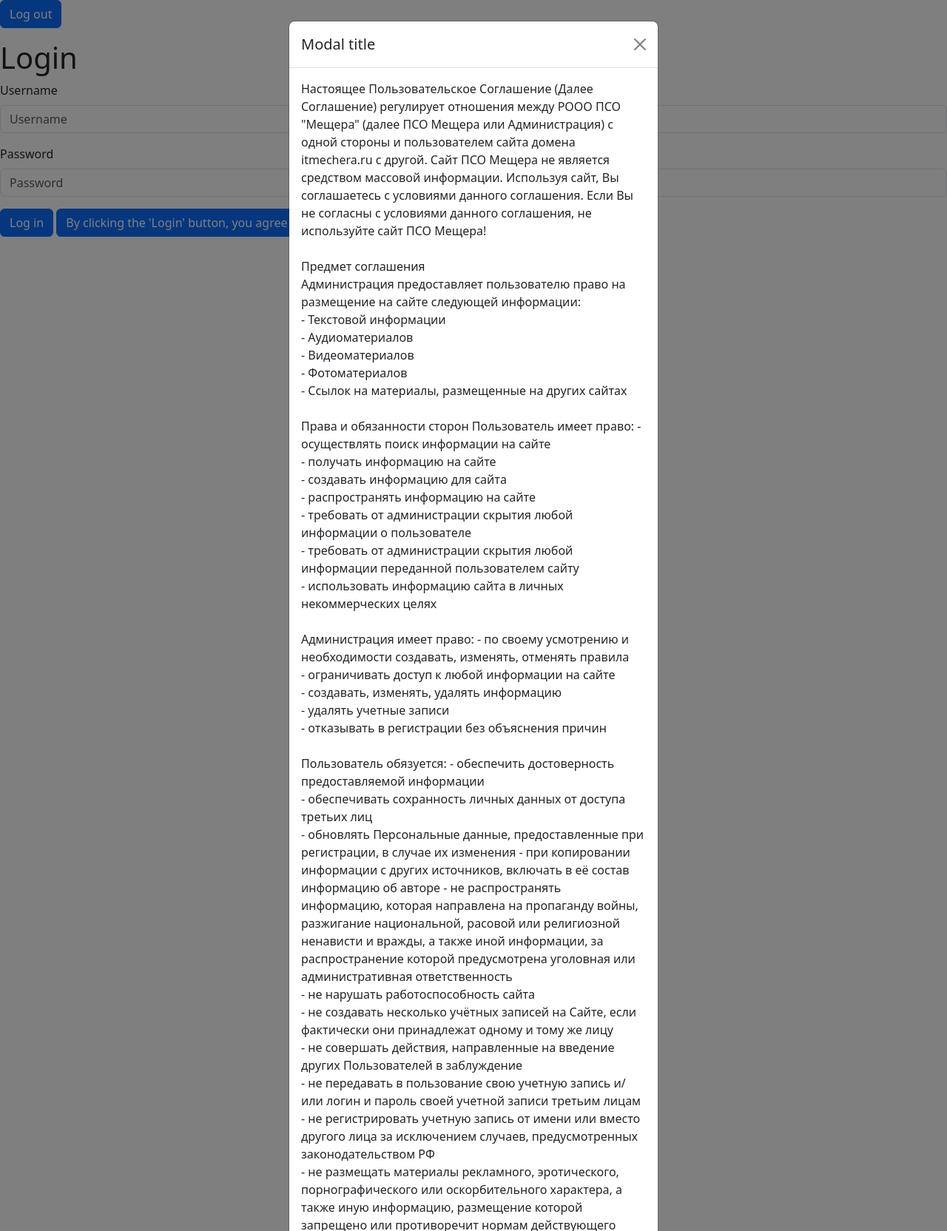
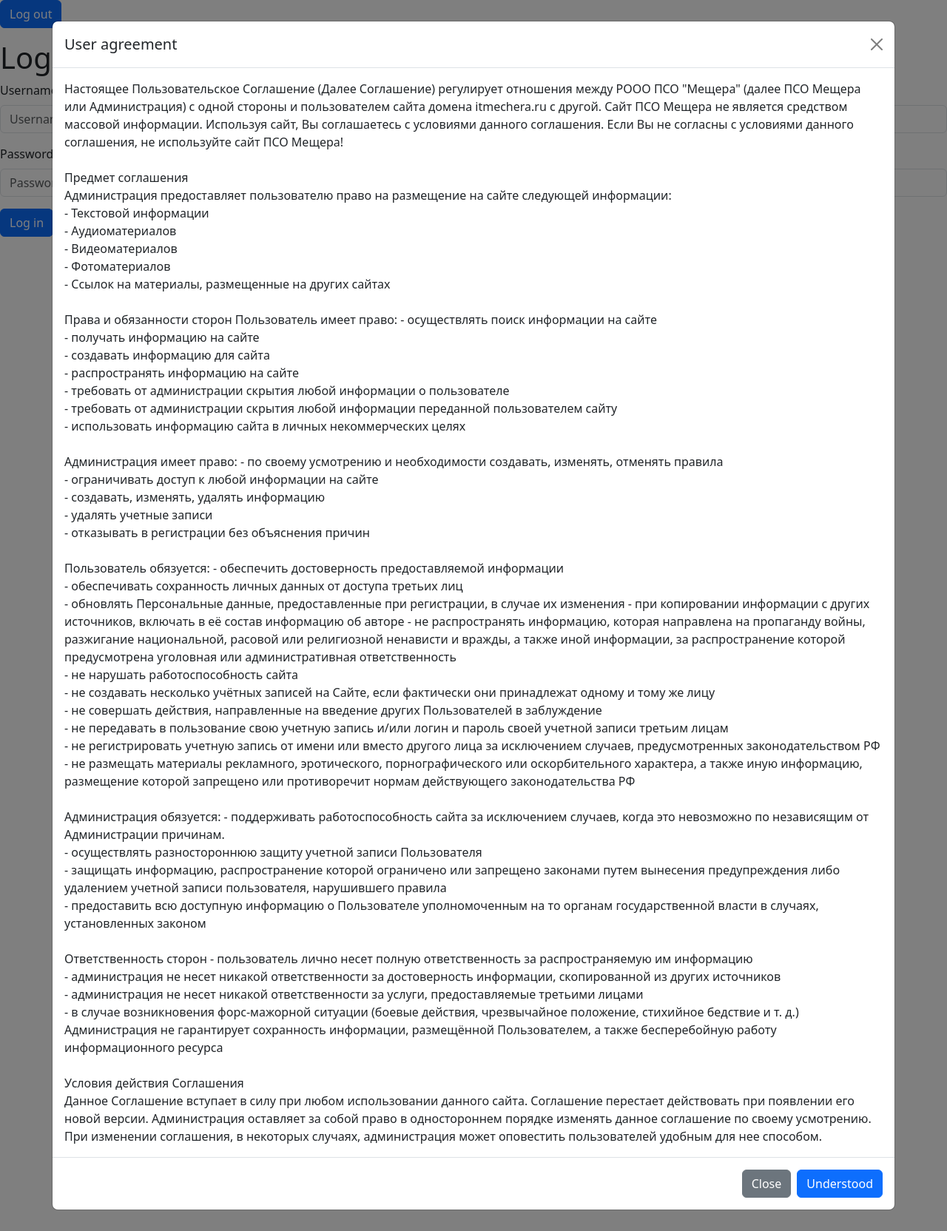
Before and after one commit to the-lenin/volunteer_recue, a Django app: page /login/ in a window 1280 px wide, after a click on "By clicking the 'Login' button, you agree to the terms of th". Shown: the whole page at 74% size. Run offline with Django 5.2, Linux system fonts and the light colour scheme; some libraries are stand-ins or nearby versions.

Commit message:
Update user_agreement.html: modal appearance

```diff
--- a/templates/auth/user_agreement.html
+++ b/templates/auth/user_agreement.html
@@ -8,10 +8,10 @@
 
 <!-- Modal -->
 <div class="modal fade" id="staticBackdrop" data-bs-backdrop="static" data-bs-keyboard="false" tabindex="-1" aria-labelledby="staticBackdropLabel" aria-hidden="true">
-  <div class="modal-dialog">
+  <div class="modal-dialog modal-xl modal-dialog-scrollable">
     <div class="modal-content">
       <div class="modal-header">
-        <h1 class="modal-title fs-5" id="staticBackdropLabel">Modal title</h1>
+				<h1 class="modal-title fs-5" id="staticBackdropLabel">{{ user_agreement|capfirst }}</h1>
         <button type="button" class="btn-close" data-bs-dismiss="modal" aria-label="Close"></button>
       </div>
       <div class="modal-body">
```
